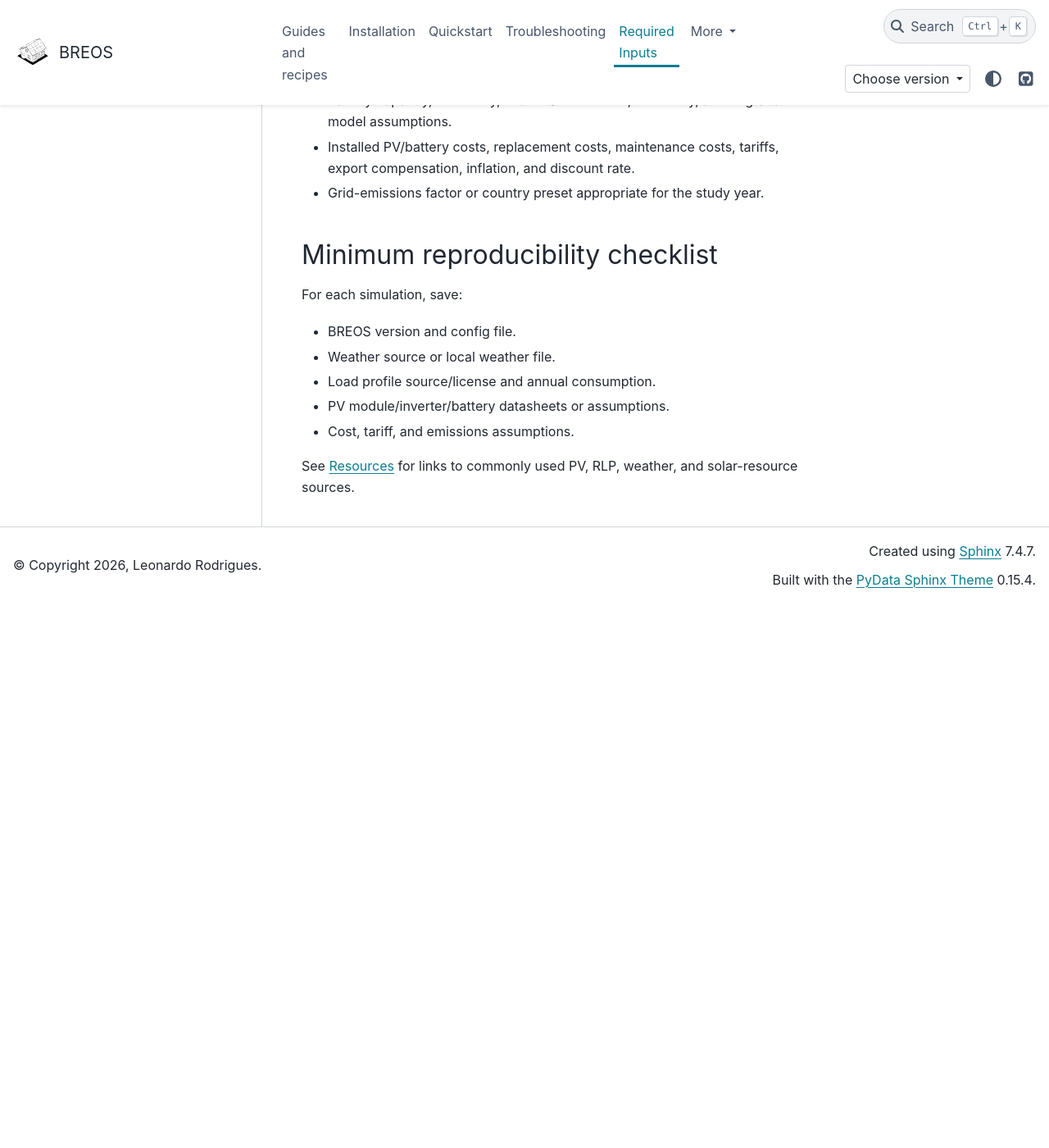
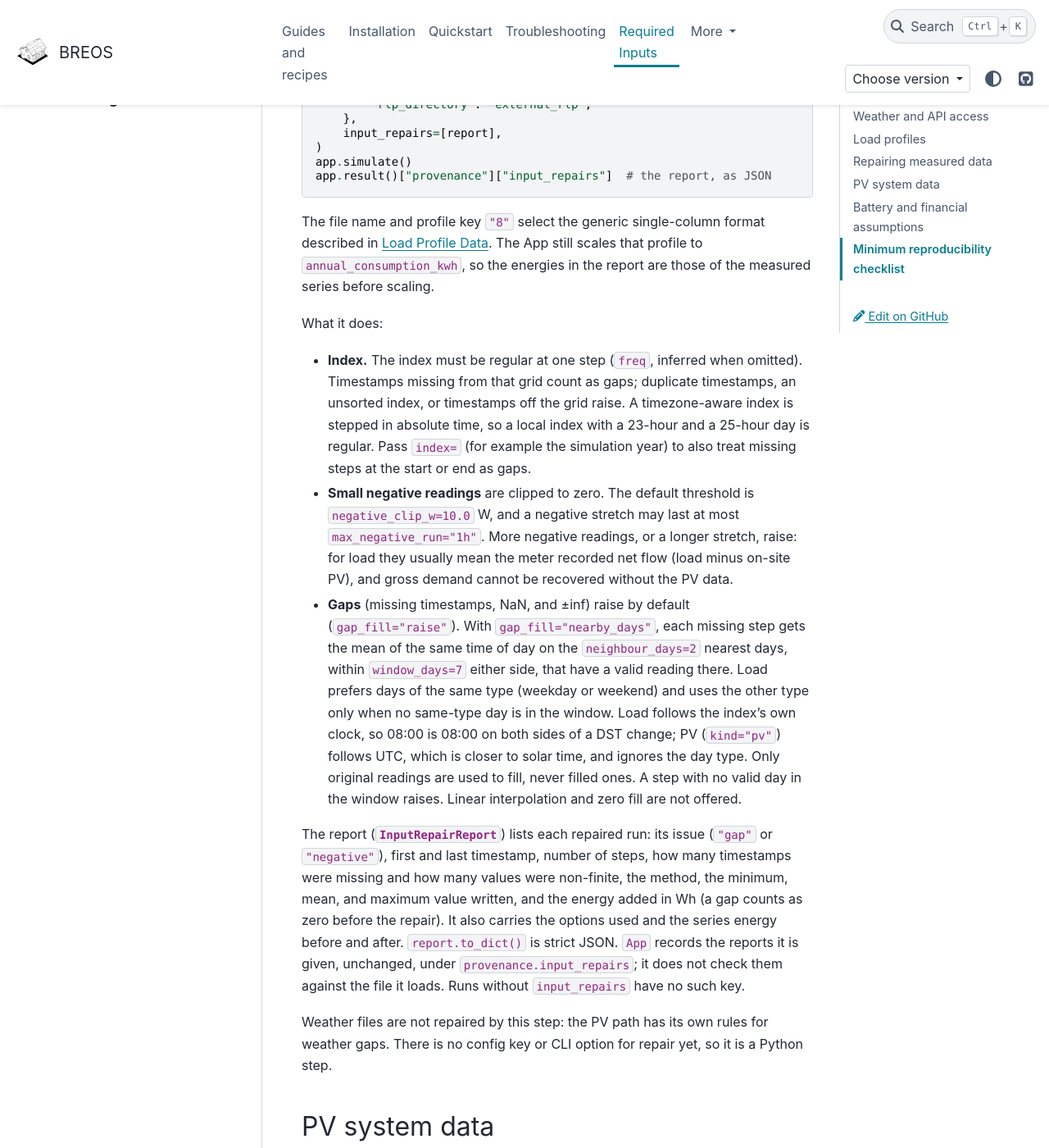
Before and after one commit to Str4vinci/breos, a Sphinx documentation site: the page built from docs/getting-started/inputs.md, in a window 1280 px wide and 1400 px high, scrolled down 1602 px. Shown: the whole window at 82% size. Built offline with Sphinx 7.4.7 and the PyData theme 0.15.4, drawn with Linux system fonts in a browser that asks for light colours; comment, search, counter and statistics services are not loaded; before the commit the page ends 2338 px from its top, so only the background shows below that; some of the changed text lies outside the part shown.

Commit message:
docs: document repairing measured data and the input_repairs provenance

````diff
--- a/docs/getting-started/inputs.md
+++ b/docs/getting-started/inputs.md
@@ -39,6 +39,82 @@ resolution = "15min"
 See [Load Profile Data](../legal/load-profile-data.md) for expected filenames
 and the redistribution policy.
 
+## Repairing measured data
+
+The simulation refuses PV and load input with a gap, a NaN or infinite value,
+or negative load. It does not fill them with zero, because a missing reading
+is not a real zero. Measured data often has such readings, so BREOS provides
+an explicit repair step, {py:func}`breos.io.repair_series <breos.repair.repair_series>`, that you run
+before the simulation. It changes only what you ask it to change, refuses
+what it cannot repair safely, and returns a report of every change.
+
+```python
+import pandas as pd
+from breos import App
+from breos.io import repair_series
+
+measured = pd.read_csv("meter.csv", index_col=0, parse_dates=True)["W"]
+repaired, report = repair_series(measured, kind="load", gap_fill="nearby_days")
+repaired.to_csv("external_rlp/REE_2026_2.0TD_1000kwh_hourly.csv")
+
+app = App(
+    {
+        "location": "porto",
+        "n_modules": 10,
+        "annual_consumption_kwh": 4000,
+        "load_profile": "8",
+        "rlp_directory": "external_rlp",
+    },
+    input_repairs=[report],
+)
+app.simulate()
+app.result()["provenance"]["input_repairs"]  # the report, as JSON
+```
+
+The file name and profile key `"8"` select the generic single-column format
+described in [Load Profile Data](../legal/load-profile-data.md). The App still
+scales that profile to `annual_consumption_kwh`, so the energies in the report
+are those of the measured series before scaling.
+
+What it does:
+
+- **Index.** The index must be regular at one step (`freq`, inferred when
+  omitted). Timestamps missing from that grid count as gaps; duplicate
+  timestamps, an unsorted index, or timestamps off the grid raise. A
+  timezone-aware index is stepped in absolute time, so a local index with a
+  23-hour and a 25-hour day is regular. Pass `index=` (for example the
+  simulation year) to also treat missing steps at the start or end as gaps.
+- **Small negative readings** are clipped to zero. The default threshold is
+  `negative_clip_w=10.0` W, and a negative stretch may last at most
+  `max_negative_run="1h"`. More negative readings, or a longer stretch, raise:
+  for load they usually mean the meter recorded net flow (load minus on-site
+  PV), and gross demand cannot be recovered without the PV data.
+- **Gaps** (missing timestamps, NaN, and ±inf) raise by default
+  (`gap_fill="raise"`). With `gap_fill="nearby_days"`, each missing step gets
+  the mean of the same time of day on the `neighbour_days=2` nearest days,
+  within `window_days=7` either side, that have a valid reading there. Load
+  prefers days of the same type (weekday or weekend) and uses the other type
+  only when no same-type day is in the window. Load follows the index's own
+  clock, so 08:00 is 08:00 on both sides of a DST change; PV
+  (`kind="pv"`) follows UTC, which is closer to solar time, and ignores the
+  day type. Only original readings are used to fill, never filled ones. A step
+  with no valid day in the window raises. Linear interpolation and zero fill
+  are not offered.
+
+The report ({py:class}`~breos.repair.InputRepairReport`) lists each repaired run:
+its issue (`"gap"` or `"negative"`), first and last timestamp, number of
+steps, how many timestamps were missing and how many values were non-finite,
+the method, the minimum, mean, and maximum value written, and the energy
+added in Wh (a gap counts as zero before the repair). It also carries the
+options used and the series energy before and after. `report.to_dict()` is
+strict JSON. `App` records the reports it is given, unchanged, under
+`provenance.input_repairs`; it does not check them against the file it loads.
+Runs without `input_repairs` have no such key.
+
+Weather files are not repaired by this step: the PV path has its own rules for
+weather gaps. There is no config key or CLI option for repair yet, so it is a
+Python step.
+
 ## PV system data
 
 At minimum, provide the module count and either a module key from the built-in
````
Also changed, not shown: docs/api/load-profiles.md (+15 -0 lines), docs/getting-started/interpreting-results.md (+1 -1 lines).
